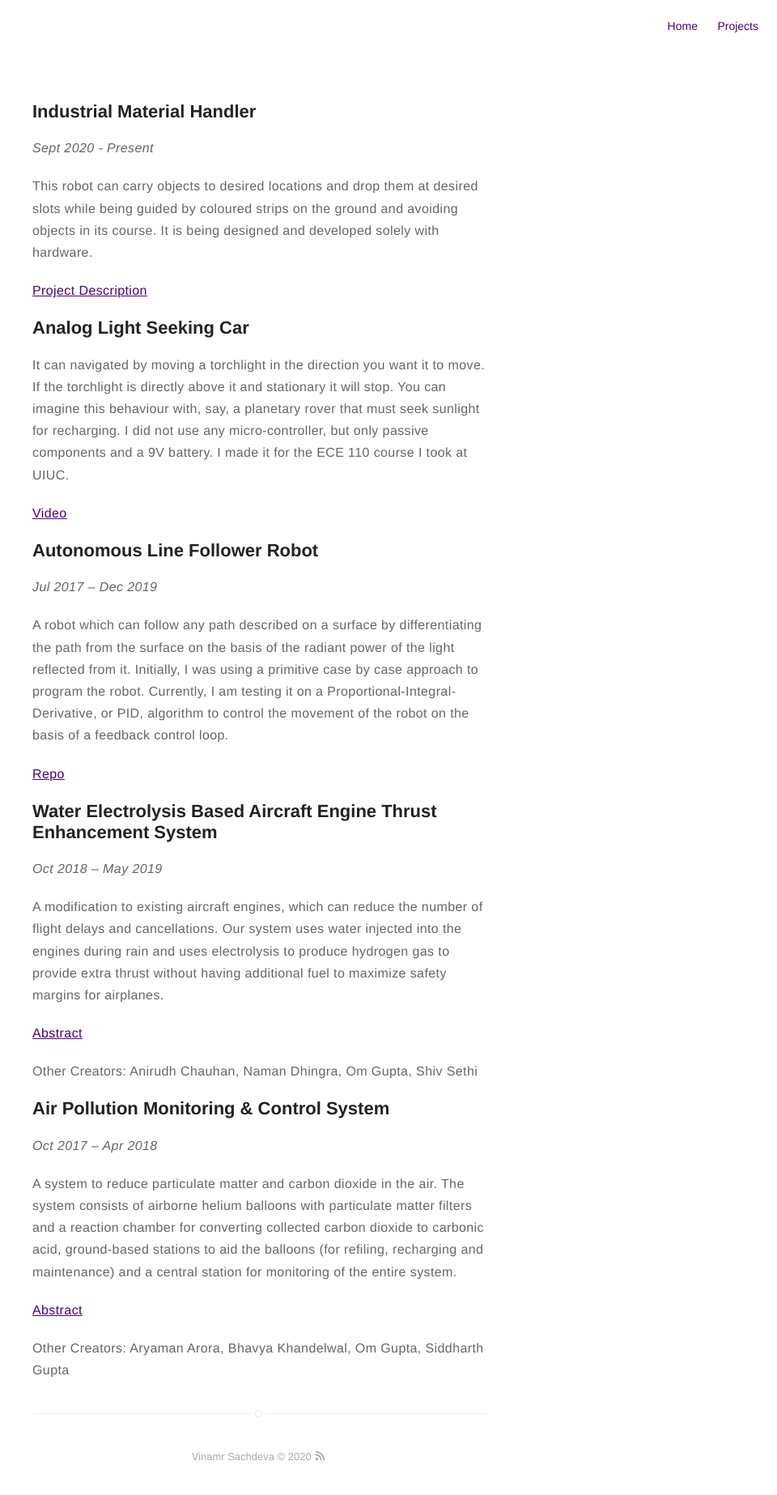
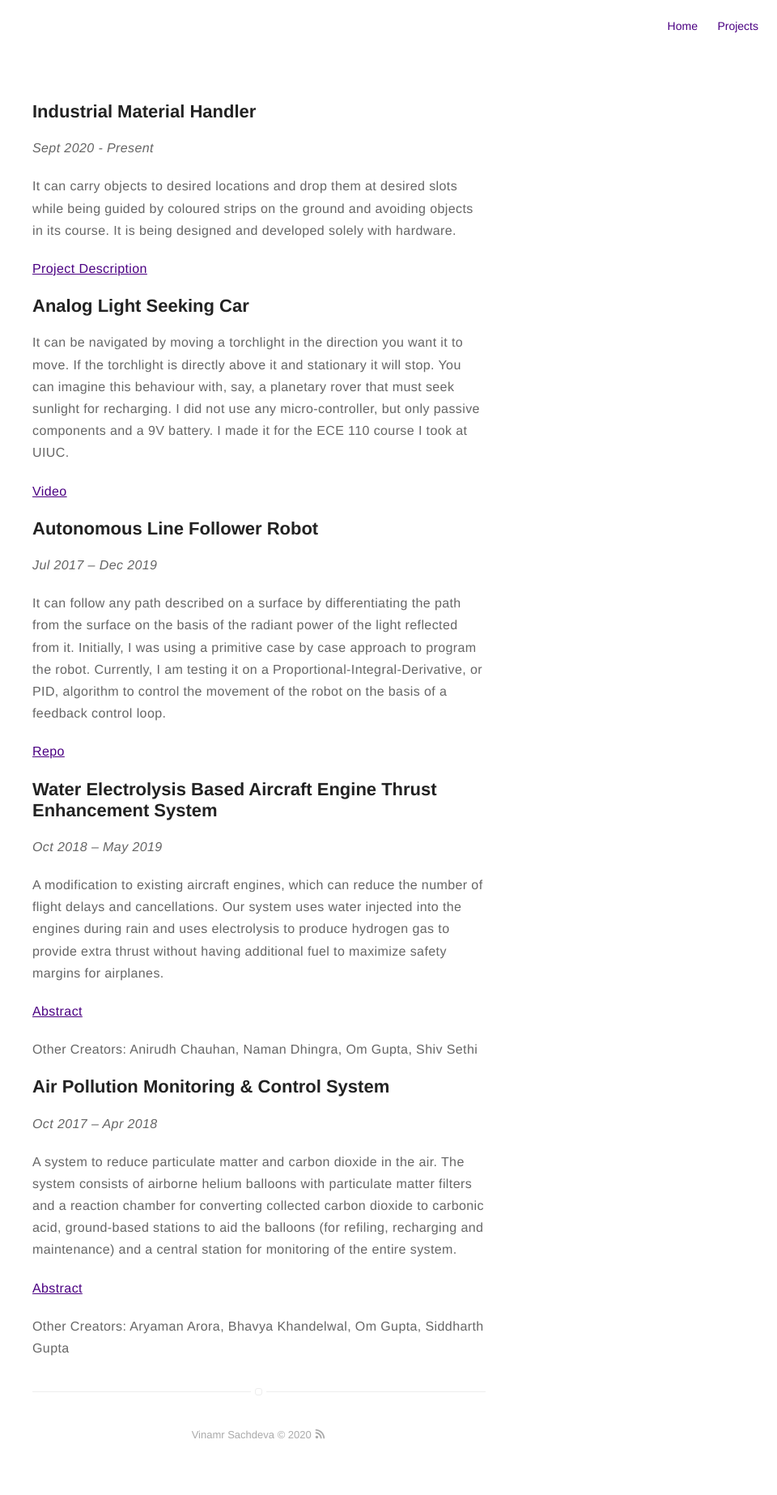
Before and after one commit to vinamrsachdeva/vinamrsachdeva.github.io, a Jekyll site: the page built from projects.md, in a window 1280 px wide. Shown: the whole page at 81% size, without its empty margins (320-1280 px from the left). Built offline with Jekyll 4.4.1, drawn with Linux system fonts in a browser that asks for light colours; after the commit the page ends 1819 px from its top, so only the background shows below that.

Commit message:
Update projects.md

```diff
--- a/projects.md
+++ b/projects.md
@@ -7,13 +7,13 @@ layout: page
 
 *Sept 2020 - Present*
 
-This robot can carry objects to desired locations and drop them at desired slots while being guided by coloured strips on the ground and avoiding objects in its course. It is being designed and developed solely with hardware.
+It can carry objects to desired locations and drop them at desired slots while being guided by coloured strips on the ground and avoiding objects in its course. It is being designed and developed solely with hardware.
 
 [Project Description](https://wiki.illinois.edu/wiki/display/ECE110HLSF15/Industrial+Material+Handler)
 
 ## Analog Light Seeking Car
 
-It can navigated by moving a torchlight in the direction you want it to move. If the torchlight is directly above it and stationary it will stop. You can imagine this behaviour with, say, a planetary rover that must seek sunlight for recharging. I did not use any micro-controller, but only passive components and a 9V battery. I made it for the ECE 110 course I took at UIUC.
+It can be navigated by moving a torchlight in the direction you want it to move. If the torchlight is directly above it and stationary it will stop. You can imagine this behaviour with, say, a planetary rover that must seek sunlight for recharging. I did not use any micro-controller, but only passive components and a 9V battery. I made it for the ECE 110 course I took at UIUC.
 
 [Video](https://youtu.be/aBbki4NuOdQ)
 
@@ -21,7 +21,7 @@ It can navigated by moving a torchlight in the direction you want it to move. If
 
 *Jul 2017 – Dec 2019*
 
-A robot which can follow any path described on a surface by differentiating the path from the surface on the basis of the radiant power of the light reflected from it. Initially, I was using a primitive case by case approach to program the robot. Currently, I am testing it on a Proportional-Integral-Derivative, or PID, algorithm to control the movement of the robot on the basis of a feedback control loop.
+It can follow any path described on a surface by differentiating the path from the surface on the basis of the radiant power of the light reflected from it. Initially, I was using a primitive case by case approach to program the robot. Currently, I am testing it on a Proportional-Integral-Derivative, or PID, algorithm to control the movement of the robot on the basis of a feedback control loop.
 
 [Repo](https://github.com/vinamrsachdeva/PID-Line-Follower)
 
```
